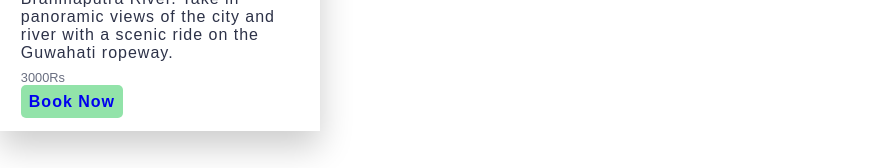
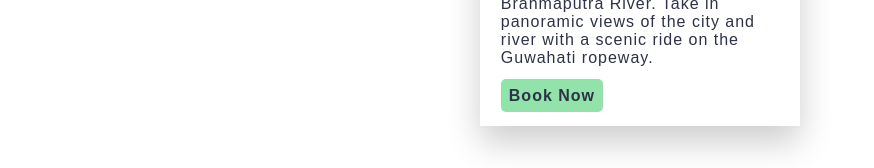
Before and after one commit to Abhishek10351/green-horn-travels, a Next.js app: page / in a window 1280 px wide. Shown: the part 550-718 px from the top of the page, without its empty margins (0-874 px from the left). Built offline with nearby package versions, Linux system fonts and the light colour scheme.

Commit message:
add about us data file

```diff
--- /dev/null
+++ b/assets/data/about-us.json
@@ -0,0 +1,9 @@
+[
+    "Welcome to Green Horn Travels!",
+    "At Green Horn Travels, we believe that travel is not just about visiting new places; it's about creating unforgettable experiences and cherished memories. With a passion for exploration and a commitment to excellence, we strive to provide our customers with the most immersive and enjoyable travel experiences in Northeast India.",
+    "Founded with the vision of showcasing the hidden gems and natural wonders of Assam and its neighboring states, Green Horn Travels is your gateway to adventure, culture, and discovery. Whether you're seeking the tranquility of Meghalaya's lush landscapes, the thrill of wildlife encounters in Kaziranga National Park, or the spiritual solace of Tawang's ancient monasteries, we have the perfect itinerary for you.",
+    "Our team of experienced travel experts is dedicated to crafting personalized travel experiences tailored to your interests, preferences, and budget. From arranging accommodations and transportation to organizing guided tours and activities, we take care of every detail so you can focus on enjoying your journey to the fullest.",
+    "At Green Horn Travels, we pride ourselves on our commitment to sustainability and responsible tourism. We work closely with local communities to ensure that our tours benefit both the environment and the people who call these beautiful destinations home. By choosing Green Horn Travels, you're not just embarking on a journey; you're supporting sustainable tourism practices and making a positive impact on the places you visit.",
+    "Join us on an unforgettable adventure through Northeast India and discover the beauty, diversity, and warmth of this enchanting region with Green Horn Travels by your side. Let us be your trusted companion as you explore the wonders of Assam, Meghalaya, Arunachal Pradesh, and beyond. Start planning your dream trip with us today!",
+    "Experience the difference with Green Horn Travels - Where every journey is a story waiting to be told."
+]
--- /dev/null
+++ b/assets/data/packages.json
@@ -0,0 +1,7 @@
+[{
+    "location":"Assam",
+    "placeName":"Guwahati",
+    "img":"https://images.unsplash.com/photo-1611336814186-914161b9bdb6?w=400&auto=format&fit=crop&q=60",
+    "info":"Immerse yourself in spirituality as you explore the ancient Kamakhya Temple, dedicated to the Goddess Kamakhya, and seek blessings at the Umananda Temple situated on Peacock Island amidst the Brahmaputra River. Take in panoramic views of the city and river with a scenic ride on the Guwahati ropeway."
+}
+]
--- a/assets/packages.json
+++ /dev/null
@@ -1,8 +0,0 @@
-[{
-    "location":"North-East India",
-    "placeName":"Guwahati",
-    "img":"https://images.unsplash.com/photo-1611336814186-914161b9bdb6?w=400&auto=format&fit=crop&q=60&ixlib=rb-4.0.3&ixid=M3wxMjA3fDB8MHxzZWFyY2h8MXx8Z3V3YWhhdGklMkMlMjBhc3NhbXxlbnwwfHwwfHx8MA%3D%3D",
-    "info":"Immerse yourself in spirituality as you explore the ancient Kamakhya Temple, dedicated to the Goddess Kamakhya, and seek blessings at the Umananda Temple situated on Peacock Island amidst the Brahmaputra River. Take in panoramic views of the city and river with a scenic ride on the Guwahati ropeway.",
-    "price": 3000
-}
-]
--- a/components/PackageCard.css
+++ b/components/PackageCard.css
@@ -43,12 +43,9 @@
 }
 .card .abt {
     letter-spacing: 1px;
+    margin-bottom: 20px;
 }
-.card .price {
-    margin: 0.5rem 0;
-    font-size: 0.8rem;
-    color: hsl(225, 10%, 46%);
-}
+
 .card .stars {
     font-size: 0.9rem;
     margin-top: 0.5rem;
@@ -57,6 +54,7 @@
     margin: 0.5rem 0;
     background-color: #92e3a9;
     font-family: "Urbanist", sans-serif;
+    color: inherit;
     font-weight: 800;
     -webkit-appearance: none;
     border: none;
--- a/components/PackageCard.jsx
+++ b/components/PackageCard.jsx
@@ -1,4 +1,3 @@
-// import "..style/PackageCard.css";
 import "./PackageCard.css";
 import Link from "next/link";
 
@@ -12,11 +11,10 @@ export default function PackageCard({ ...props }) {
                 </div>
                 <div className="cont">
                     <div className="name">
-                        <i className="fas fa-map-marker-alt"></i>{" "}
+                        <i className="fa-solid fa-map-marker-alt"></i>{" "}
                         {props.placeName}
                     </div>
                     <div className="abt">{props.info}</div>
-                    <div className="price">{props.price}Rs</div>
                     <div className="go-btn">
                         <Link
                             href={`/locations/${props.location}`}
--- a/sites/Home.jsx
+++ b/sites/Home.jsx
@@ -1,5 +1,6 @@
 import PackageCard from "../components/PackageCard";
-import data from "../assets/packages.json";
+import data from "../assets/data/packages.json";
+import about from "../assets/data/about-us.json";
 export function Home() {
     return (
         <>
--- a/src/app/app.css
+++ b/src/app/app.css
@@ -1,12 +1,12 @@
-*{
+* {
     margin: 0;
     padding: 0;
     box-sizing: border-box;
-
 }
 
-body{
+body {
     display: flex;
     align-items: center;
     height: 100vh;
+    justify-content: center;
 }
--- a/src/app/layout.js
+++ b/src/app/layout.js
@@ -4,8 +4,8 @@ import "./app.css";
 const inter = Inter({ subsets: ["latin"] });
 
 export const metadata = {
-  title: "Create Next App",
-  description: "Generated by create next app",
+  title: "Green Horns Travels",
+  description: "Green Horns Travels ,Assam, India",
 };
 
 export default function RootLayout({ children }) {
```
